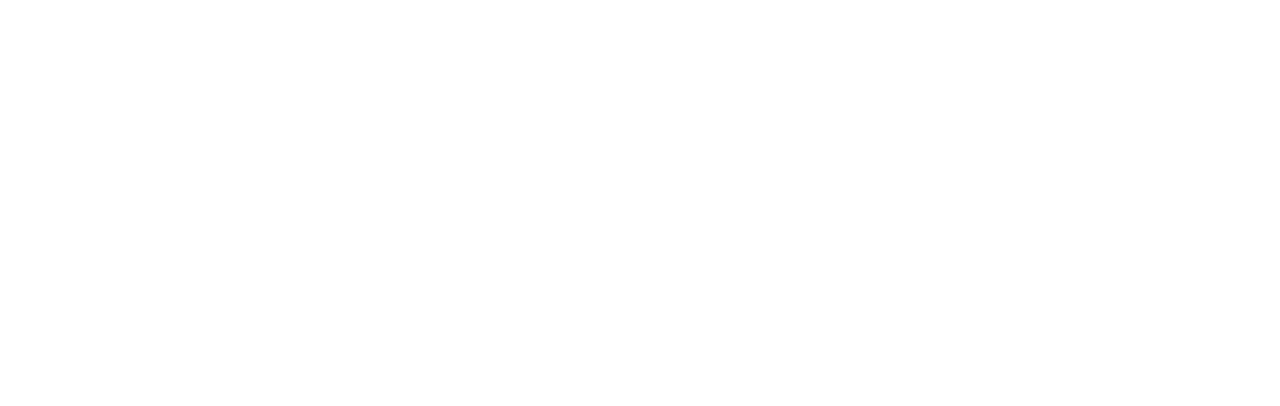
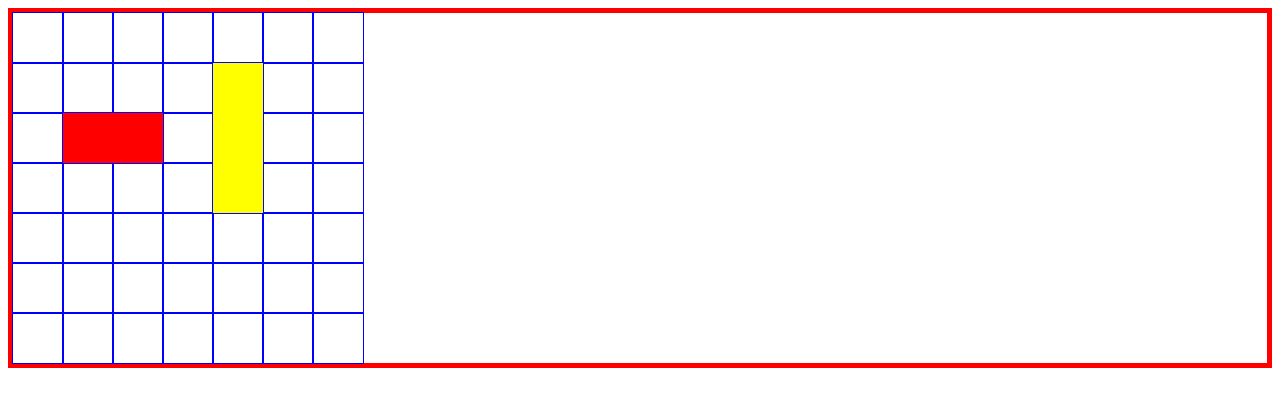
Before and after one commit to josepbarnada/Hpyermedia-project-2, a plain HTML site: page easy.html in a window 1280 px wide. Drawn offline with Linux system fonts and the light colour scheme.

Commit message:
Being able to draw a board and cars and said board

```diff
--- /dev/null
+++ b/board.js
@@ -0,0 +1,105 @@
+// A difficulty is stored as a dictionary, which has 3 main parts:
+// - size: The size of the board as a NxN board
+// - cars: The different cars of the board,
+//
+// Cars are stored as dictionaries with the following values:
+// - type: Orientation of the car h/v
+// - pos: The x y position of the top left most part of the car
+// - size: The size of the car
+// - color: The color of the car
+const EASY = {
+  size: 7,
+  // board: [
+  //   [0, 0, 0, 0, 0],
+  //   [0, 0, 0, 0, 0],
+  //   [0, 0, 0, 0, -1],
+  //   [0, 0, 0, 0, 0],
+  //   [0, 0, 0, 0, 0],
+  // ],
+  cars: [
+    {
+      type: "h",
+      pos: {
+        x: 1,
+        y: 2,
+      },
+      size: 2,
+      color: "red",
+    },
+    {
+      type: "v",
+      pos: {
+        x: 4,
+        y: 1,
+      },
+      size: 3,
+      color: "yellow",
+    },
+  ],
+};
+
+const CELL_SIZE = 50;
+
+board_state = [];
+
+// Creates a board of size nxn
+function createBoard(n) {
+  const parent = document.getElementById("board");
+  parent.style.gridTemplateColumns = `repeat(${n}, ${CELL_SIZE}px)`;
+
+  // Delete all childs
+  parent.replaceChildren();
+
+  for (i = 0; i < n * n; i++) {
+    const cell = document.createElement("div");
+    cell.classList.add("cell");
+
+    board.appendChild(cell);
+  }
+}
+
+// Updates the game state on the client.
+// Draws all the cars and handles dragging
+function updateGameState() {
+  const board = document.getElementById("board");
+
+  for (i = 0; i < board_state.length; i++) {
+    for (j = 0; j < board_state[i].length; j++) {
+      if (board_state[i][j] != 0) {
+        const cell = board.childNodes[i].childNodes[j];
+      }
+    }
+  }
+}
+
+function drawCars(carList) {
+  const board = document.getElementById("board");
+
+  for (i = 0; i < carList.length; i++) {
+    const carData = carList[i];
+
+    const car = document.createElement("div");
+    car.classList.add("car");
+    if (carData.type == "h") {
+      car.style.width = `${CELL_SIZE * carData.size}px`;
+      car.style.height = `${CELL_SIZE}px`;
+    } else if (carData.type == "v") {
+      car.style.width = `${CELL_SIZE}px`;
+      car.style.height = `${CELL_SIZE * carData.size}px`;
+    }
+    car.style.backgroundColor = carData.color;
+    car.style.top = `${carData.pos.y * CELL_SIZE}px`;
+    car.style.left = `${carData.pos.x * CELL_SIZE}px`;
+    board.appendChild(car);
+  }
+}
+
+// Loads a game based on the difficulty passed
+function loadGame(difficulty) {
+  createBoard(difficulty.size);
+  board_state = difficulty.board;
+
+  drawCars(difficulty.cars);
+
+  updateGameState();
+}
--- a/easy.html
+++ b/easy.html
@@ -3,7 +3,11 @@
 <html>
   <head>
     <title>Hypermedia Project 2 - Easy</title>
+    <script src="board.js"></script>
+    <link href="style.css" rel="stylesheet" />
   </head>
 
-  <body></body>
+  <body onload="loadGame(EASY)">
+    <div id="board"></div>
+  </body>
 </html>
--- a/style.css
+++ b/style.css
@@ -0,0 +1,25 @@
+#board {
+  border-color: red;
+  border-style: solid;
+  border-width: 5px;
+
+  position: relative;
+
+  display: grid;
+}
+
+.row {
+  display: flex;
+  flex-direction: row;
+}
+
+.cell {
+  width: 50px;
+  height: 50px;
+
+  outline: 1px solid blue;
+}
+
+.car {
+  position: absolute;
+}
```
Also changed, not shown: index.html (+2 -2 lines).
